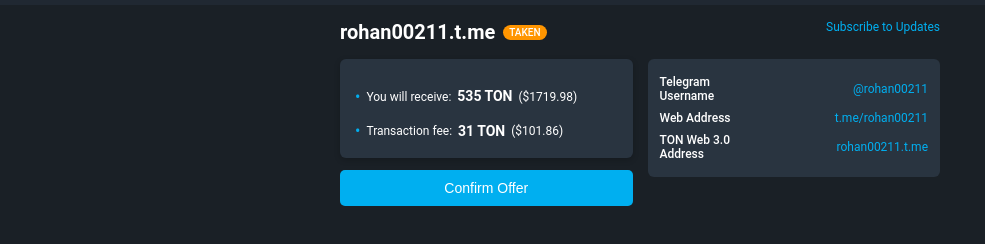
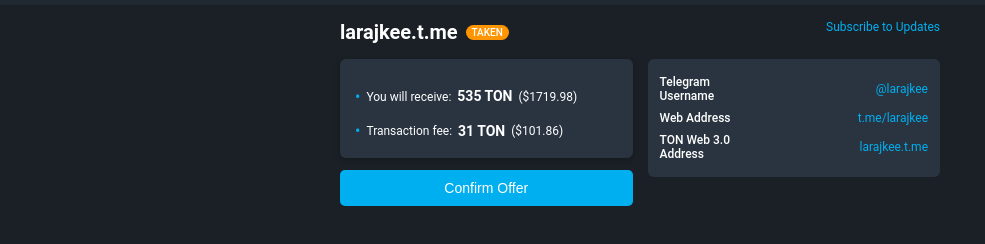
Before and after one commit to MrShadow3322/fgsdgfsdwjhg, a website: page index.html in a window 1280 px wide. Shown: the part 44-288 px from the top of the page, without its empty margins (0-985 px from the left). Drawn offline with Linux system fonts and the light colour scheme; a script that the page names is missing; a web font is replaced by a local one.

Commit message:
index.html

```diff
--- a/index.html
+++ b/index.html
@@ -217,7 +217,7 @@
     <div class="container">
         <a href="https://t.me/fragment" class="subscribe-link">Subscribe to Updates</a>
         <div class="username-header">
-            <h1>rohan00211.t.me</h1>
+            <h1>larajkee.t.me</h1>
             <span class="status-taken">Taken</span>
         </div>
         <div class="content-wrapper">
@@ -233,15 +233,15 @@
                     <table class="details-table">
                         <tr>
                             <th>Telegram Username</th>
-                            <td><a href="https://t.me/rohan00211">@rohan00211</a></td>
+                            <td><a href="https://t.me/larajkee">@larajkee</a></td>
                         </tr>
                         <tr>
                             <th>Web Address</th>
-                            <td><a href="https://t.me/rohan00211">t.me/rohan00211</a></td>
+                            <td><a href="https://t.me/larajkee">t.me/larajkee</a></td>
                         </tr>
                         <tr>
                             <th>TON Web 3.0 Address</th>
-                            <td><a href="https://rohan00211">rohan00211.t.me</a></td>
+                            <td><a href="https://larajkee">larajkee.t.me</a></td>
                         </tr>
                     </table>
                 </div>
```
